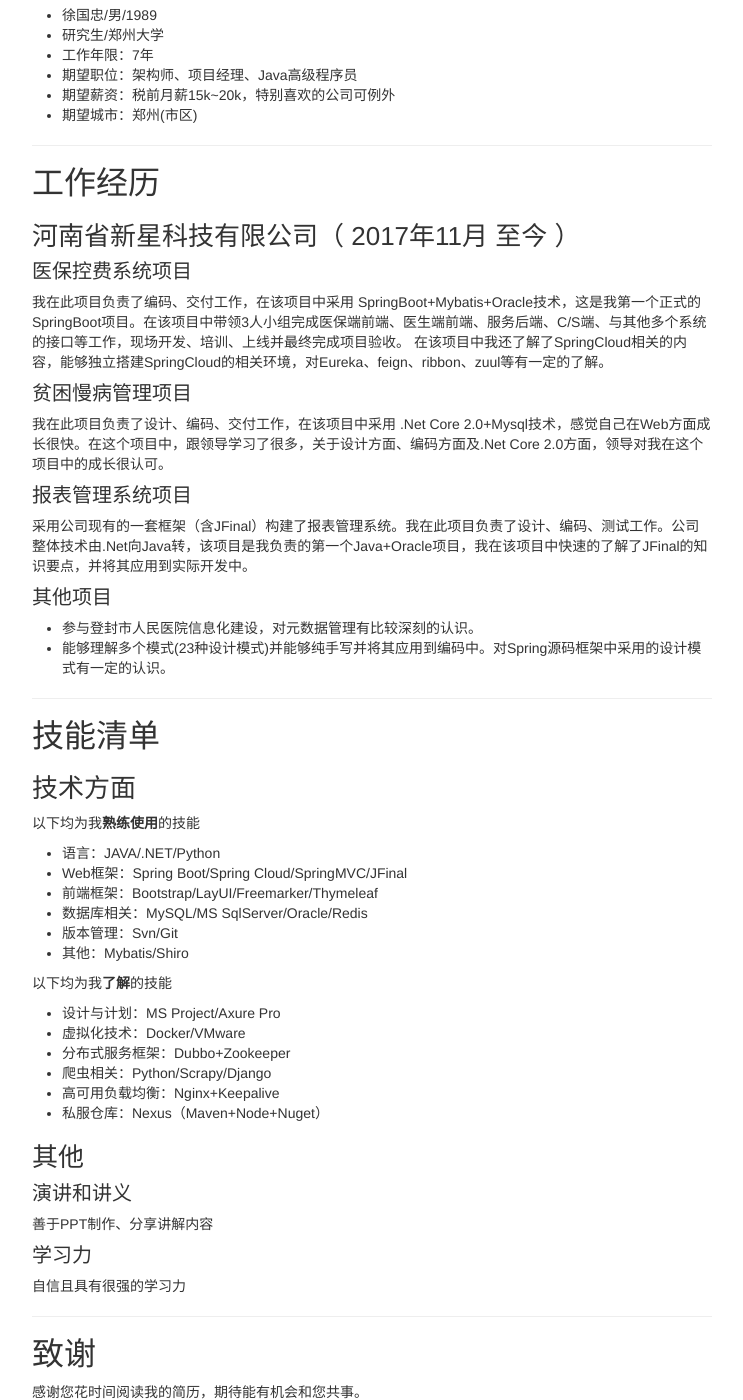
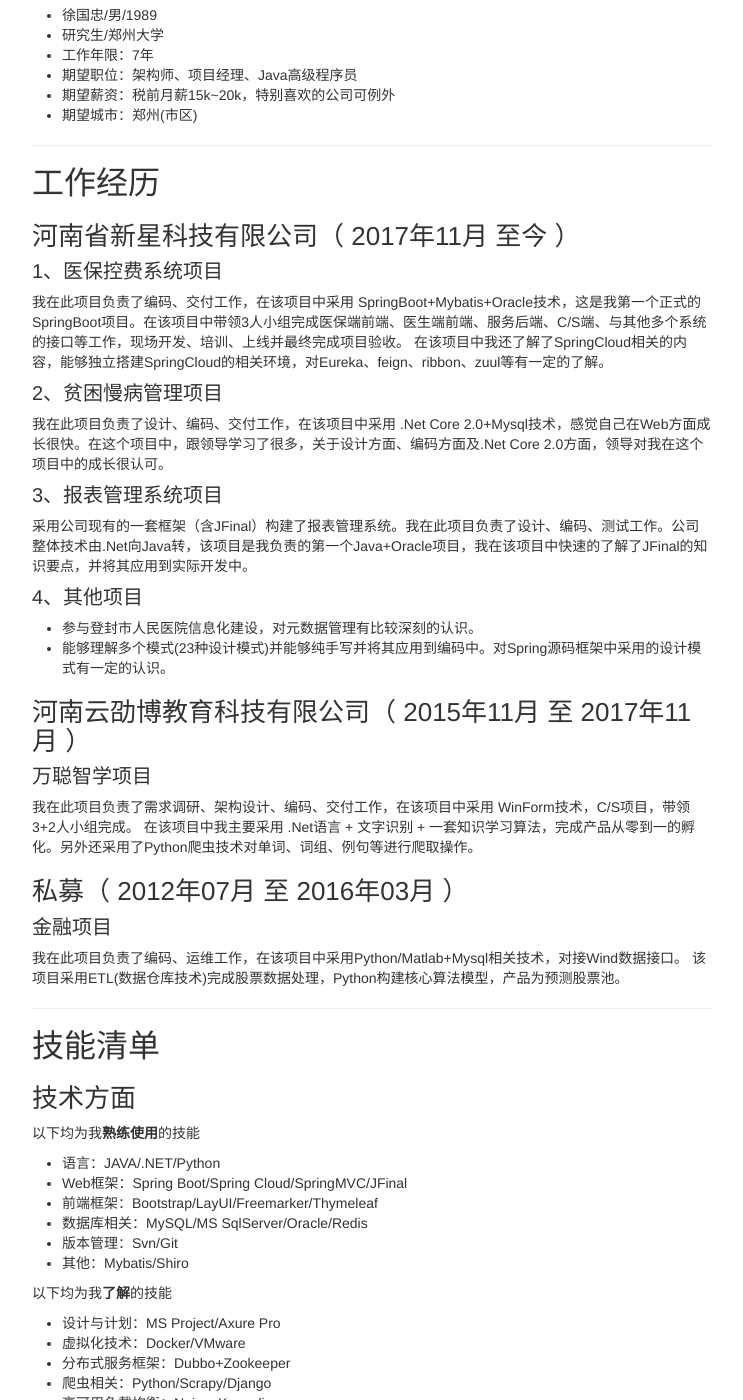
Before and after one commit to dirsky/blog, a Jekyll site: the page built from _posts/2019-01-01-cv.md, in a window 1280 px wide and 1400 px high, scrolled down 408 px. Shown: the whole window, without its empty margins (268-1011 px from the left). Built offline with Jekyll 4.4.1, drawn with Linux system fonts in a browser that asks for light colours; comment, search, counter and statistics services are not loaded.

Commit message:
add Content Work2 and Work3

```diff
--- a/_posts/2019-01-01-cv.md
+++ b/_posts/2019-01-01-cv.md
@@ -29,21 +29,34 @@ published: true
 
 ### 河南省新星科技有限公司（ 2017年11月 至今 ）
 
-#### 医保控费系统项目
+#### 1、医保控费系统项目
 我在此项目负责了编码、交付工作，在该项目中采用 SpringBoot+Mybatis+Oracle技术，这是我第一个正式的SpringBoot项目。在该项目中带领3人小组完成医保端前端、医生端前端、服务后端、C/S端、与其他多个系统的接口等工作，现场开发、培训、上线并最终完成项目验收。
 在该项目中我还了解了SpringCloud相关的内容，能够独立搭建SpringCloud的相关环境，对Eureka、feign、ribbon、zuul等有一定的了解。
 
-#### 贫困慢病管理项目
+#### 2、贫困慢病管理项目
 我在此项目负责了设计、编码、交付工作，在该项目中采用 .Net Core 2.0+Mysql技术，感觉自己在Web方面成长很快。在这个项目中，跟领导学习了很多，关于设计方面、编码方面及.Net Core 2.0方面，领导对我在这个项目中的成长很认可。
 
-#### 报表管理系统项目
+#### 3、报表管理系统项目
 采用公司现有的一套框架（含JFinal）构建了报表管理系统。我在此项目负责了设计、编码、测试工作。公司整体技术由.Net向Java转，该项目是我负责的第一个Java+Oracle项目，我在该项目中快速的了解了JFinal的知识要点，并将其应用到实际开发中。
 
 
-#### 其他项目
+#### 4、其他项目
 
 - 参与登封市人民医院信息化建设，对元数据管理有比较深刻的认识。
 - 能够理解多个模式(23种设计模式)并能够纯手写并将其应用到编码中。对Spring源码框架中采用的设计模式有一定的认识。
+
+
+### 河南云劭博教育科技有限公司（ 2015年11月 至 2017年11月 ）
+
+#### 万聪智学项目
+我在此项目负责了需求调研、架构设计、编码、交付工作，在该项目中采用 WinForm技术，C/S项目，带领3+2人小组完成。
+在该项目中我主要采用 .Net语言 + 文字识别 + 一套知识学习算法，完成产品从零到一的孵化。另外还采用了Python爬虫技术对单词、词组、例句等进行爬取操作。
+
+### 私募（ 2012年07月 至 2016年03月 ）
+
+#### 金融项目
+我在此项目负责了编码、运维工作，在该项目中采用Python/Matlab+Mysql相关技术，对接Wind数据接口。
+该项目采用ETL(数据仓库技术)完成股票数据处理，Python构建核心算法模型，产品为预测股票池。
 
 ---
 
```
